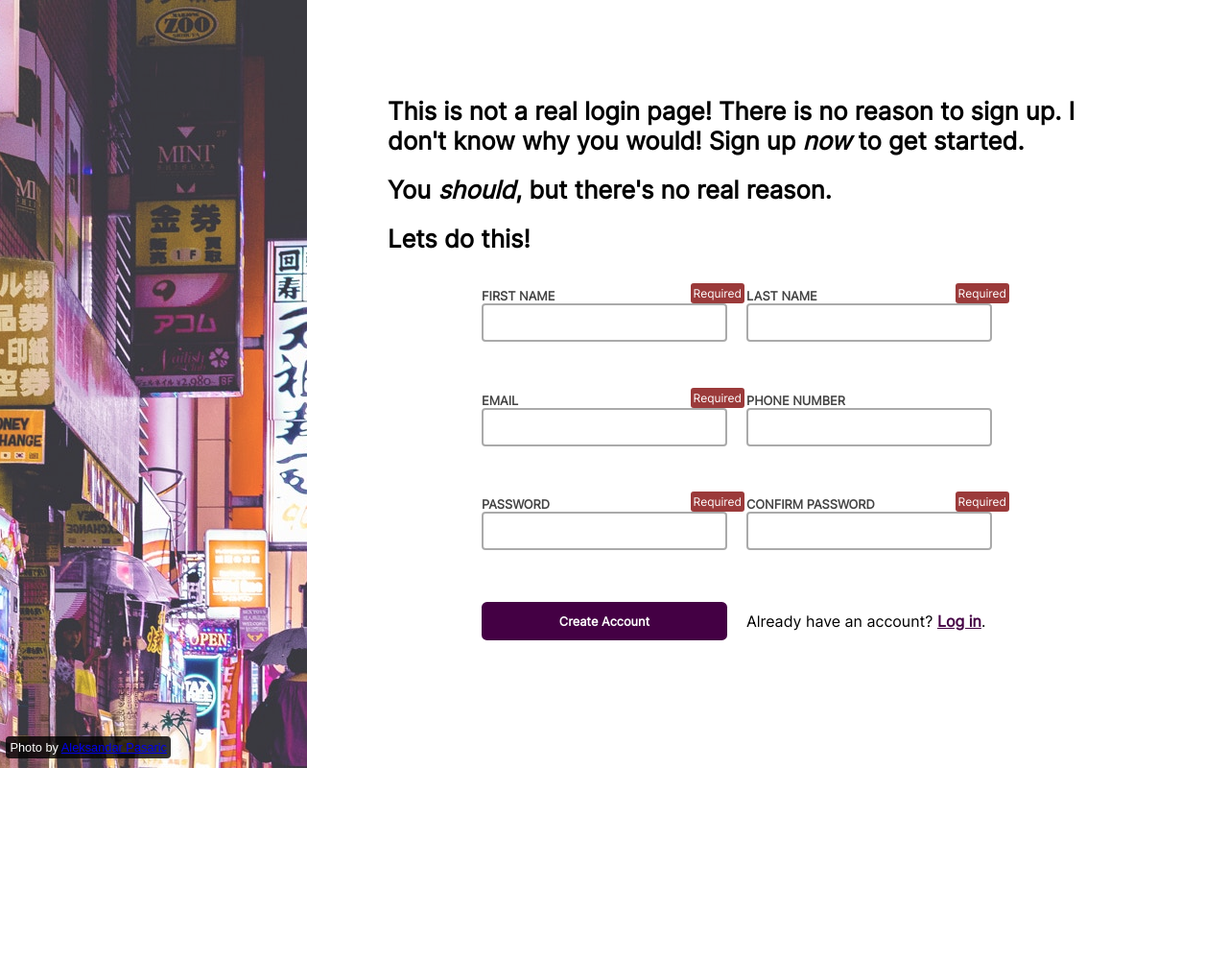
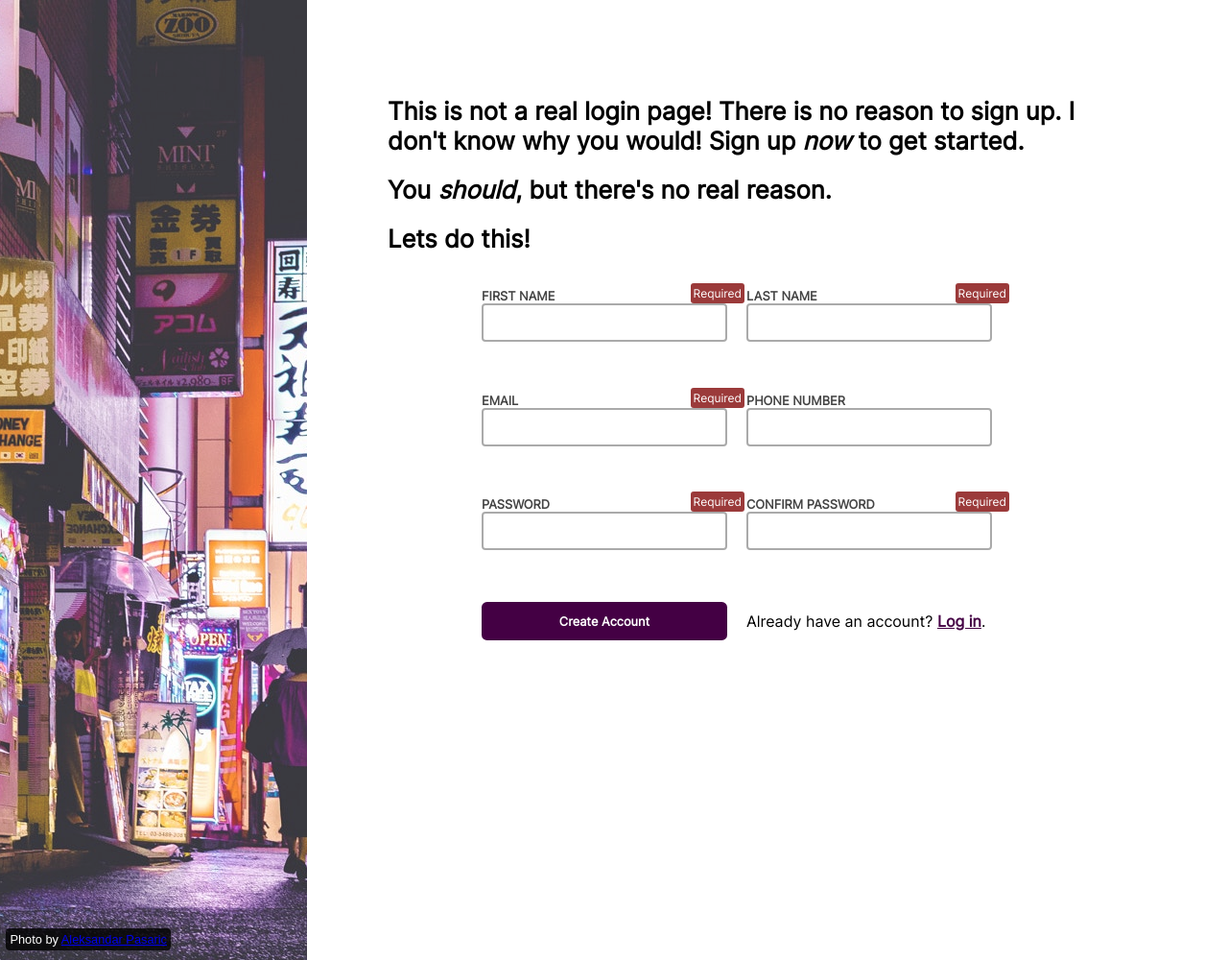
Before and after one commit to lucas-amberg/sign-up-form, a plain HTML site: page index.html in a window 1280 px wide. Shown: the whole page at 96% size. Before the commit the page ends 800 px from the top, so only its background shows below. Drawn offline with Linux system fonts and the light colour scheme.

Commit message:
Update stylesheet

```diff
--- a/style.css
+++ b/style.css
@@ -26,12 +26,13 @@ body {
     flex-direction: row;
     height: 100vh;
     width: 100vw;
-    overflow: hidden;
+    overflow-x: hidden;
+    overflow-y: auto;
 }
 
 .image-sidebar-container {
     width: clamp(0px, 25vw, 30vw);
-    height: 100vh;
+    height: max(1000px,100vh);
     overflow: hidden;
     position: relative;
 }
@@ -66,6 +67,7 @@ body {
     display: flex;
     align-items: center;
     justify-content: center;
+    height: 100vh;
 }
 
 .form-div {
```
